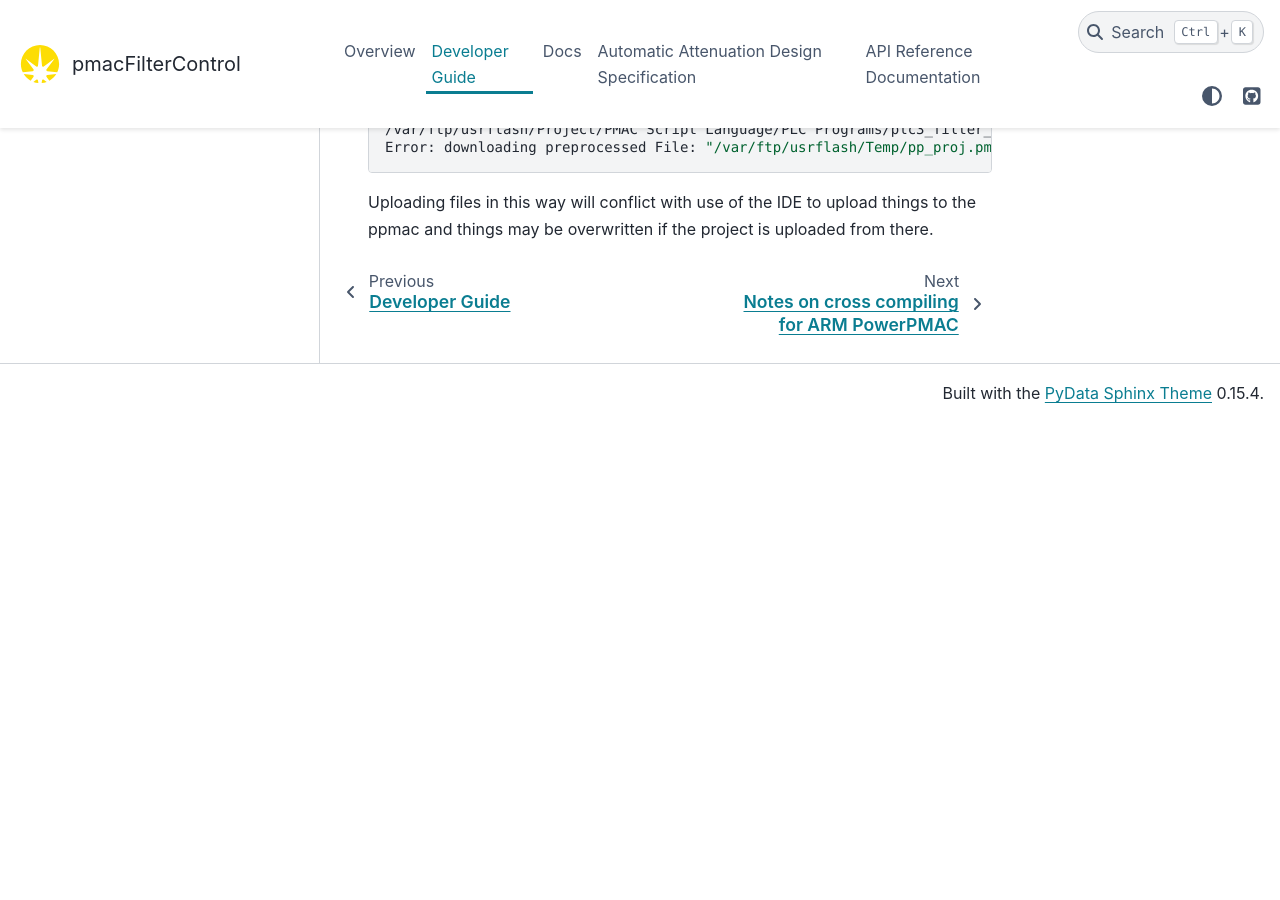
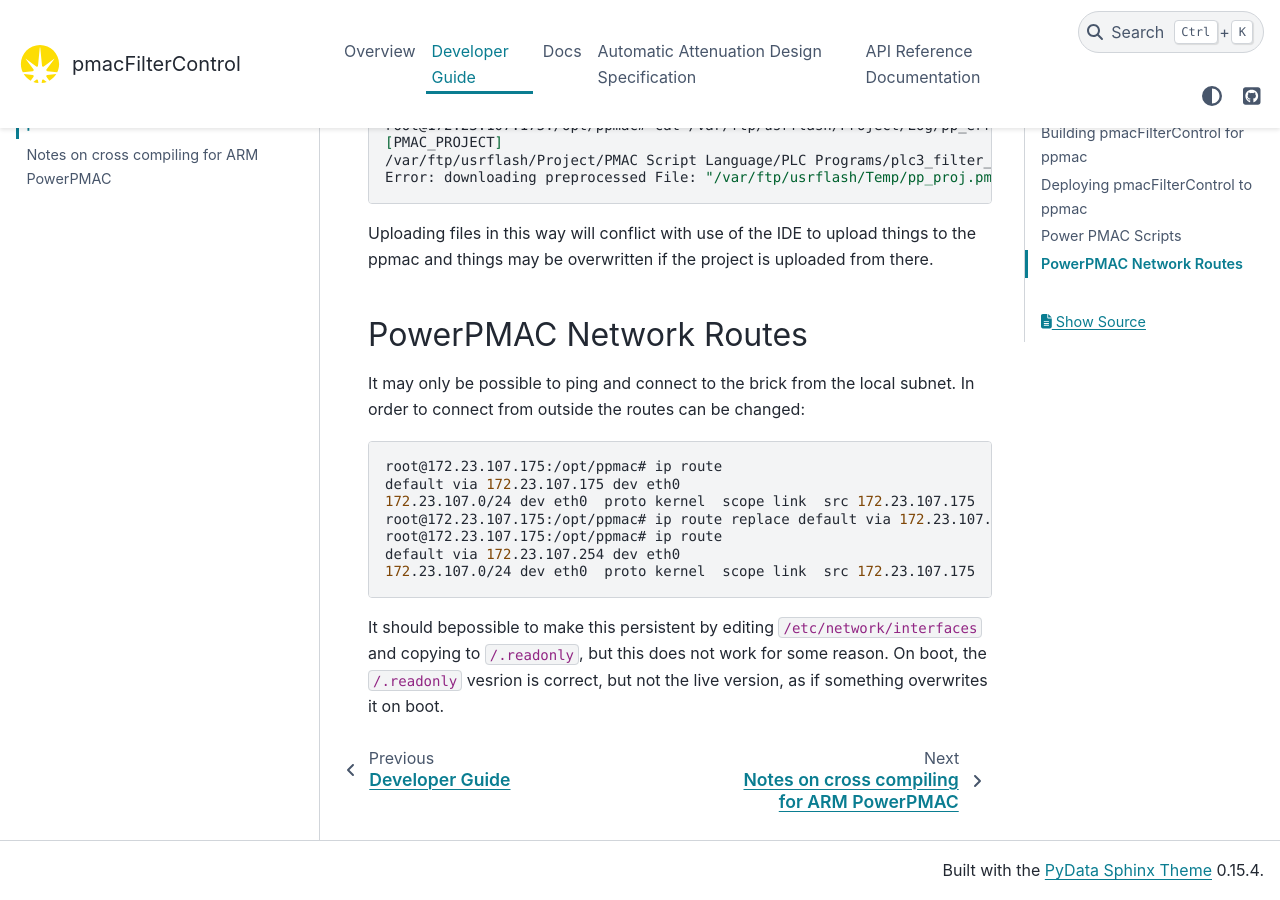
Before and after one commit to DiamondLightSource/pmacFilterControl, a Sphinx documentation site: the page built from docs/how-to/development/ppmac_deploy.md, in a window 1280 px wide and 900 px high, scrolled down 3432 px. Built offline with Sphinx 7.4.7 and the PyData theme 0.15.4, drawn with Linux system fonts in a browser that asks for light colours; before the commit the page ends 3854 px from its top, so only the background shows below that; some of the changed text lies outside the part shown.

Commit message:
Add notes on ip routes

````diff
--- a/docs/how-to/development/ppmac_deploy.md
+++ b/docs/how-to/development/ppmac_deploy.md
@@ -1,6 +1,6 @@
 # Building and Deploying pmacFilterControl
 
-## Bulding pmacFilterControl for x86
+## Building pmacFilterControl for x86
 
 pmacFilterControl includes architecture-specific code blocks and the build detects the
 architecture at compile time. This means the same code can be built and deployed for the
@@ -15,7 +15,7 @@
 $ make install
 ```
 
-## Bulding pmacFilterControl for ppmac
+## Building pmacFilterControl for ppmac
 
 A docker container is defined in `tools/Dockerfile` to provide a cross-compiling
 toolchain for ARM. This can be used to build pmacFilterControl for the ppmac. There are
@@ -35,6 +35,7 @@
 - Run the `Run command in ARM container` task and select `bash`
 - In the container bash prompt, run
   - `$ scp -r arm_prefix/* root@<ppmac ip>:/root/prefix/`
+  - If this fails, check the [routes](#powerpmac-network-routes) are set correctly on the brick
 
 Make sure the application isn't already running or the copy may fail with the following
 error:
@@ -143,3 +144,23 @@
 
 Uploading files in this way will conflict with use of the IDE to upload things to the
 ppmac and things may be overwritten if the project is uploaded from there.
+
+## PowerPMAC Network Routes
+
+It may only be possible to ping and connect to the brick from the local subnet. In order
+to connect from outside the routes can be changed:
+
+```bash
+root@172.23.107.175:/opt/ppmac# ip route
+default via 172.23.107.175 dev eth0
+172.23.107.0/24 dev eth0  proto kernel  scope link  src 172.23.107.175
+root@172.23.107.175:/opt/ppmac# ip route replace default via 172.23.107.254 dev eth0
+root@172.23.107.175:/opt/ppmac# ip route
+default via 172.23.107.254 dev eth0
+172.23.107.0/24 dev eth0  proto kernel  scope link  src 172.23.107.175
+```
+
+It should bepossible to make this persistent by editing `/etc/network/interfaces` and
+copying to `/.readonly`, but this does not work for some reason. On boot, the
+`/.readonly` vesrion is correct, but not the live version, as if something overwrites
+it on boot.
````
